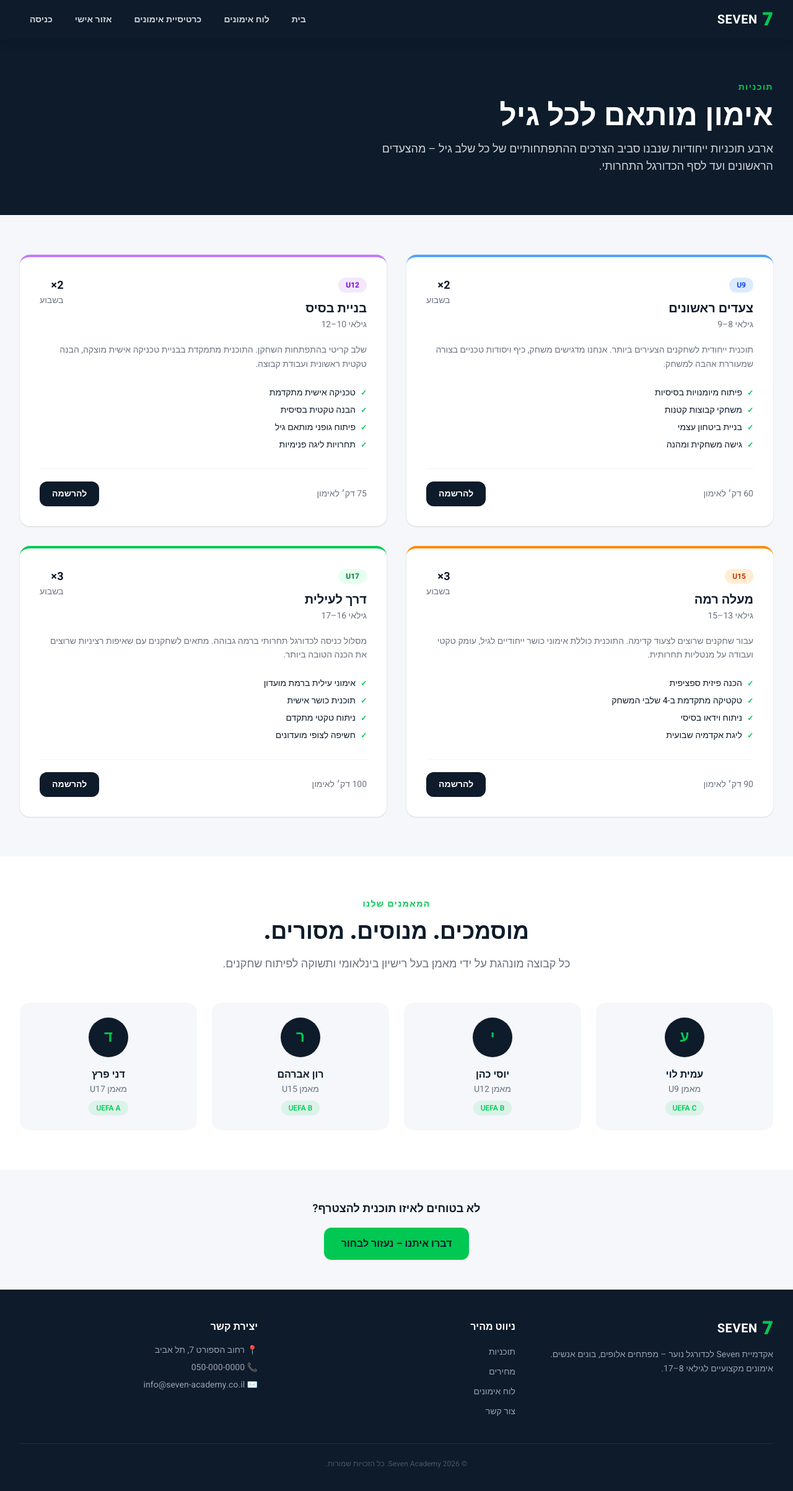
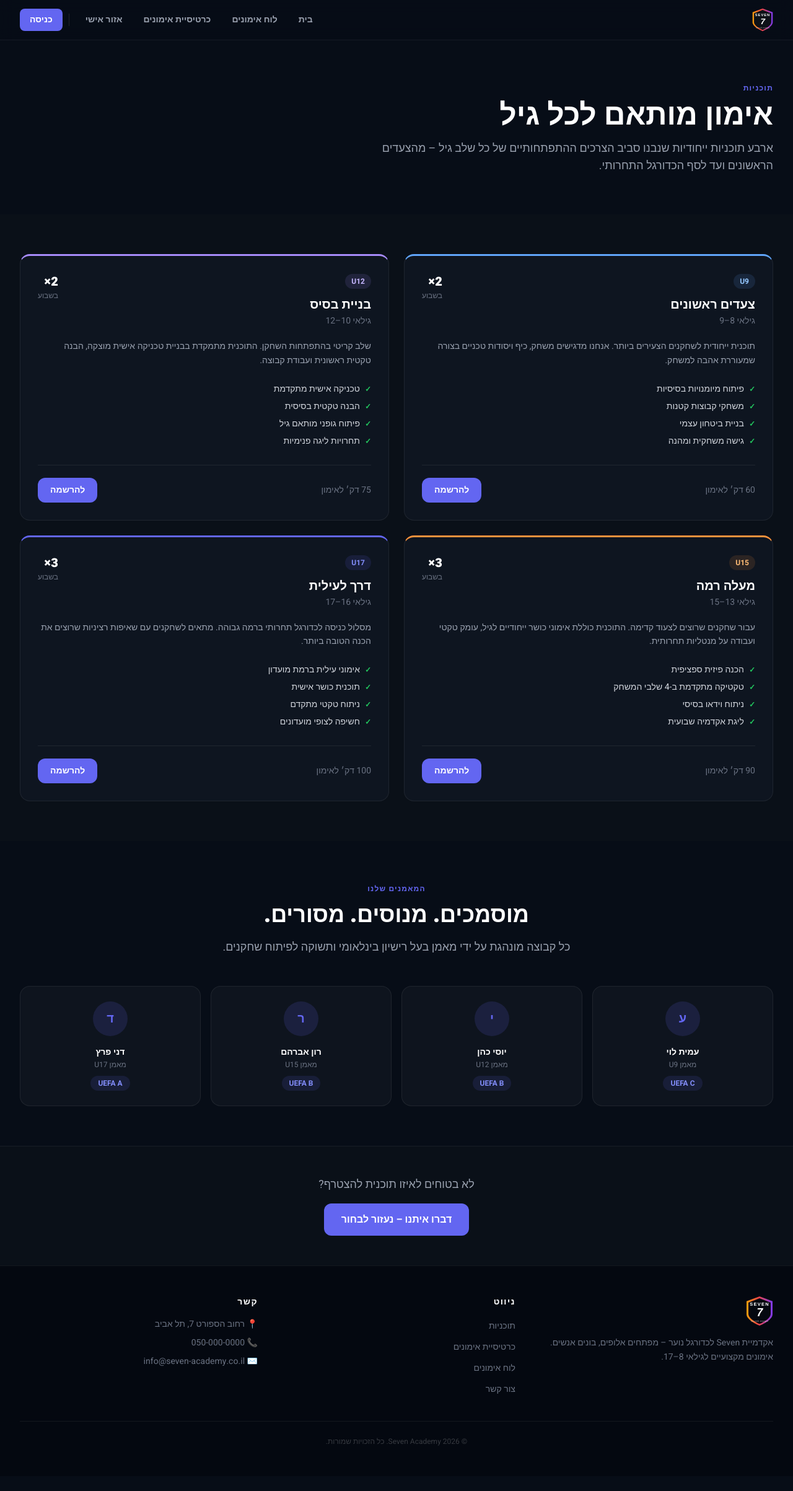
Before and after one commit to Eladiku/seven-website, a Next.js app: page /programs in a window 1280 px wide. Shown: the top 2406 px of the page at 62% size. After the commit the page ends 2382 px from the top, so only its background shows below. Built offline with nearby package versions, Linux system fonts and the light colour scheme.

Commit message:
Update design

```diff
--- a/src/app/globals.css
+++ b/src/app/globals.css
@@ -4,9 +4,12 @@
   --color-navy: #0d1b2a;
   --color-navy-800: #132236;
   --color-navy-700: #1a2e47;
-  --color-green: #00c853;
-  --color-green-600: #00a843;
-  --color-green-100: #e6fff0;
+  --color-green: #22c55e;
+  --color-green-600: #16a34a;
+  --color-green-100: #dcfce7;
+  --color-indigo: #6366f1;
+  --color-indigo-600: #4f46e5;
+  --color-indigo-700: #4338ca;
   --color-light: #f5f7fa;
   --color-muted: #6b7280;
   --color-gold: #c9a84c;
@@ -14,6 +17,7 @@
   --color-gold-dark: #a8883c;
   --color-pitch: #070d17;
   --color-pitch-800: #0a1018;
+  --color-pitch-700: #0e1520;
 
   --font-sans: var(--font-heebo);
 }
@@ -41,8 +45,8 @@
 }
 
 :root {
-  --background: #ffffff;
-  --foreground: #0d1b2a;
+  --background: #070d17;
+  --foreground: #f8fafc;
 }
 
 body {
--- a/src/components/layout/Footer.tsx
+++ b/src/components/layout/Footer.tsx
@@ -1,22 +1,40 @@
 import Link from "next/link";
 
 const footerLinks = [
-  { href: "/programs", label: "תוכניות" },
-  { href: "/pricing", label: "מחירים" },
+  { href: "/#programs", label: "תוכניות" },
+  { href: "/pricing", label: "כרטיסיית אימונים" },
   { href: "/schedule", label: "לוח אימונים" },
-  { href: "/contact", label: "צור קשר" },
+  { href: "/#contact", label: "צור קשר" },
 ];
 
 export default function Footer() {
   return (
-    <footer className="bg-navy text-gray-400">
+    <footer
+      className="text-gray-500"
+      style={{
+        background: "#040810",
+        borderTop: "1px solid rgba(255,255,255,0.06)",
+      }}
+    >
       <div className="max-w-7xl mx-auto px-4 sm:px-6 lg:px-8 py-12">
         <div className="grid grid-cols-1 md:grid-cols-3 gap-8">
           {/* Brand */}
           <div>
-            <div className="flex items-center gap-2 mb-4">
-              <span className="text-3xl font-black text-green leading-none">7</span>
-              <span className="text-white font-bold text-xl tracking-wide">SEVEN</span>
+            <div className="mb-4">
+              <svg width="44" height="49" viewBox="0 0 100 112" fill="none" xmlns="http://www.w3.org/2000/svg">
+                <defs>
+                  <linearGradient id="footerShieldGrad" x1="0%" y1="0%" x2="100%" y2="0%">
+                    <stop offset="0%" stopColor="#f59e0b" />
+                    <stop offset="45%" stopColor="#ef4444" />
+                    <stop offset="100%" stopColor="#7c3aed" />
+                  </linearGradient>
+                </defs>
+                <path d="M50,2 L98,20 L98,68 C98,91 50,110 50,110 C50,110 2,91 2,68 L2,20 Z" fill="url(#footerShieldGrad)" />
+                <path d="M50,9 L91,25 L91,67 C91,87 50,104 50,104 C50,104 9,87 9,67 L9,25 Z" fill="#040810" />
+                <text x="50" y="37" textAnchor="middle" fill="white" fontSize="17" fontWeight="900" fontFamily="Arial, sans-serif" letterSpacing="3">SEVEN</text>
+                <text x="51" y="76" textAnchor="middle" fill="white" fontSize="40" fontWeight="900" fontFamily="Arial, sans-serif" fontStyle="italic">7</text>
+                <text x="50" y="96" textAnchor="middle" fill="rgba(255,255,255,0.7)" fontSize="8.5" fontFamily="Arial, sans-serif" letterSpacing="0.5">אקדמיה לכדורגל</text>
+              </svg>
             </div>
             <p className="text-sm leading-relaxed">
               אקדמיית Seven לכדורגל נוער – מפתחים אלופים, בונים אנשים.
@@ -26,13 +44,13 @@ export default function Footer() {
 
           {/* Links */}
           <div>
-            <h3 className="text-white font-bold mb-4">ניווט מהיר</h3>
-            <ul className="space-y-2">
+            <h3 className="text-white font-semibold text-sm mb-4 uppercase tracking-widest">ניווט</h3>
+            <ul className="space-y-2.5">
               {footerLinks.map((link) => (
                 <li key={link.href}>
                   <Link
                     href={link.href}
-                    className="text-sm hover:text-green transition-colors"
+                    className="text-sm hover:text-white transition-colors"
                   >
                     {link.label}
                   </Link>
@@ -43,8 +61,8 @@ export default function Footer() {
 
           {/* Contact */}
           <div>
-            <h3 className="text-white font-bold mb-4">יצירת קשר</h3>
-            <ul className="space-y-2 text-sm">
+            <h3 className="text-white font-semibold text-sm mb-4 uppercase tracking-widest">קשר</h3>
+            <ul className="space-y-2.5 text-sm">
               <li>📍 רחוב הספורט 7, תל אביב</li>
               <li>📞 050-000-0000</li>
               <li>✉️ info@seven-academy.co.il</li>
@@ -52,7 +70,10 @@ export default function Footer() {
           </div>
         </div>
 
-        <div className="border-t border-navy-700 mt-10 pt-6 text-center text-xs text-gray-600">
+        <div
+          className="mt-10 pt-6 text-center text-xs"
+          style={{ borderTop: "1px solid rgba(255,255,255,0.06)", color: "rgba(255,255,255,0.2)" }}
+        >
           © {new Date().getFullYear()} Seven Academy. כל הזכויות שמורות.
         </div>
       </div>
--- a/src/components/layout/Navbar.tsx
+++ b/src/components/layout/Navbar.tsx
@@ -23,43 +23,61 @@ export default function Navbar() {
     : baseLinks;
 
   return (
-    <header className="bg-navy sticky top-0 z-50 shadow-lg">
+    <header
+      className="sticky top-0 z-50"
+      style={{
+        background: "rgba(7,13,23,0.92)",
+        backdropFilter: "blur(12px)",
+        borderBottom: "1px solid rgba(255,255,255,0.06)",
+      }}
+    >
       <nav className="max-w-7xl mx-auto px-4 sm:px-6 lg:px-8">
         <div className="flex items-center justify-between h-16">
           {/* Logo */}
-          <Link href="/" className="flex items-center gap-2 group">
-            <span className="text-3xl font-black text-green leading-none">7</span>
-            <span className="text-white font-bold text-xl tracking-wide">
-              SEVEN
-            </span>
+          <Link href="/" className="flex items-center gap-2.5 group">
+            <svg width="34" height="38" viewBox="0 0 100 112" fill="none" xmlns="http://www.w3.org/2000/svg">
+              <defs>
+                <linearGradient id="navShieldGrad" x1="0%" y1="0%" x2="100%" y2="0%">
+                  <stop offset="0%" stopColor="#f59e0b" />
+                  <stop offset="45%" stopColor="#ef4444" />
+                  <stop offset="100%" stopColor="#7c3aed" />
+                </linearGradient>
+              </defs>
+              <path d="M50,2 L98,20 L98,68 C98,91 50,110 50,110 C50,110 2,91 2,68 L2,20 Z" fill="url(#navShieldGrad)" />
+              <path d="M50,9 L91,25 L91,67 C91,87 50,104 50,104 C50,104 9,87 9,67 L9,25 Z" fill="#0d1117" />
+              <text x="50" y="37" textAnchor="middle" fill="white" fontSize="17" fontWeight="900" fontFamily="Arial, sans-serif" letterSpacing="3">SEVEN</text>
+              <text x="51" y="76" textAnchor="middle" fill="white" fontSize="40" fontWeight="900" fontFamily="Arial, sans-serif" fontStyle="italic">7</text>
+              <text x="50" y="96" textAnchor="middle" fill="rgba(255,255,255,0.7)" fontSize="8.5" fontFamily="Arial, sans-serif" letterSpacing="0.5">אקדמיה לכדורגל</text>
+            </svg>
           </Link>
 
           {/* Desktop links */}
-          <div className="hidden md:flex items-center gap-1">
+          <div className="hidden md:flex items-center gap-0.5">
             {navLinks.map((link) => (
               <Link
                 key={link.href}
                 href={link.href}
                 className={`px-4 py-2 rounded-lg text-sm font-semibold transition-colors ${
                   pathname === link.href
-                    ? "text-green bg-navy-700"
-                    : "text-gray-300 hover:text-white hover:bg-navy-700"
+                    ? "text-indigo bg-indigo/10"
+                    : "text-gray-400 hover:text-white hover:bg-white/5"
                 }`}
               >
                 {link.label}
               </Link>
             ))}
+            <div className="w-px h-5 bg-white/10 mx-2" />
             {isAuthenticated ? (
               <button
                 onClick={() => { logout(); router.push("/"); }}
-                className="px-4 py-2 rounded-lg text-sm font-semibold transition-colors text-gray-400 hover:text-white hover:bg-navy-700"
+                className="px-4 py-2 rounded-lg text-sm font-semibold transition-colors text-gray-500 hover:text-white hover:bg-white/5"
               >
                 יציאה
               </button>
             ) : (
               <Link
                 href="/login"
-                className="px-4 py-2 rounded-lg text-sm font-semibold transition-colors text-gray-300 hover:text-white hover:bg-navy-700"
+                className="px-4 py-2 rounded-lg text-sm font-semibold transition-all text-white bg-indigo hover:bg-indigo-600"
               >
                 כניסה
               </Link>
@@ -68,19 +86,19 @@ export default function Navbar() {
 
           {/* Mobile menu button */}
           <button
-            className="md:hidden text-white p-2"
+            className="md:hidden text-gray-400 hover:text-white p-2 transition-colors"
             onClick={() => setMobileOpen(!mobileOpen)}
             aria-label="תפריט"
           >
             <div className="space-y-1.5">
               <span
-                className={`block w-6 h-0.5 bg-white transition-transform ${mobileOpen ? "rotate-45 translate-y-2" : ""}`}
+                className={`block w-5 h-0.5 bg-current transition-transform ${mobileOpen ? "rotate-45 translate-y-2" : ""}`}
               />
               <span
-                className={`block w-6 h-0.5 bg-white transition-opacity ${mobileOpen ? "opacity-0" : ""}`}
+                className={`block w-5 h-0.5 bg-current transition-opacity ${mobileOpen ? "opacity-0" : ""}`}
               />
               <span
-                className={`block w-6 h-0.5 bg-white transition-transform ${mobileOpen ? "-rotate-45 -translate-y-2" : ""}`}
+                className={`block w-5 h-0.5 bg-current transition-transform ${mobileOpen ? "-rotate-45 -translate-y-2" : ""}`}
               />
             </div>
           </button>
@@ -88,26 +106,29 @@ export default function Navbar() {
 
         {/* Mobile menu */}
         {mobileOpen && (
-          <div className="md:hidden border-t border-navy-700 py-3 space-y-1">
+          <div
+            className="md:hidden py-3 space-y-1"
+            style={{ borderTop: "1px solid rgba(255,255,255,0.06)" }}
+          >
             {navLinks.map((link) => (
               <Link
                 key={link.href}
                 href={link.href}
                 onClick={() => setMobileOpen(false)}
-                className={`block px-4 py-2 rounded-lg text-sm font-semibold transition-colors ${
+                className={`block px-4 py-2.5 rounded-lg text-sm font-semibold transition-colors ${
                   pathname === link.href
-                    ? "text-green bg-navy-700"
-                    : "text-gray-300 hover:text-white hover:bg-navy-700"
+                    ? "text-indigo bg-indigo/10"
+                    : "text-gray-400 hover:text-white hover:bg-white/5"
                 }`}
               >
                 {link.label}
               </Link>
             ))}
-            <div className="pt-2 px-4 space-y-2">
+            <div className="pt-2 px-4">
               {isAuthenticated ? (
                 <button
                   onClick={() => { logout(); router.push("/"); setMobileOpen(false); }}
-                  className="block w-full text-center px-5 py-2.5 rounded-lg text-sm font-semibold text-gray-400 hover:text-white hover:bg-navy-700 transition-colors"
+                  className="block w-full text-center px-5 py-2.5 rounded-lg text-sm font-semibold text-gray-500 hover:text-white hover:bg-white/5 transition-colors"
                 >
                   יציאה
                 </button>
@@ -115,7 +136,7 @@ export default function Navbar() {
                 <Link
                   href="/login"
                   onClick={() => setMobileOpen(false)}
-                  className="block w-full text-center px-5 py-2.5 rounded-lg text-sm font-semibold text-gray-300 hover:text-white hover:bg-navy-700 transition-colors"
+                  className="block w-full text-center px-5 py-2.5 rounded-lg text-sm font-bold bg-indigo text-white hover:bg-indigo-600 transition-colors"
                 >
                   כניסה
                 </Link>
--- a/src/components/programs/ProgramCard.tsx
+++ b/src/components/programs/ProgramCard.tsx
@@ -5,43 +5,53 @@ interface ProgramCardProps {
   program: ProgramCardContent;
 }
 
-const ageColors: Record<string, string> = {
-  U9: "border-blue-400 bg-blue-50",
-  U12: "border-purple-400 bg-purple-50",
-  U15: "border-orange-400 bg-orange-50",
-  U17: "border-green bg-green-100",
+// Top accent color per age group
+const ageAccent: Record<string, string> = {
+  U9: "#60a5fa",   // blue-400
+  U12: "#a78bfa",  // violet-400
+  U15: "#fb923c",  // orange-400
+  U17: "#6366f1",  // indigo
 };
 
-const ageBadgeColors: Record<string, string> = {
-  U9: "bg-blue-100 text-blue-700",
-  U12: "bg-purple-100 text-purple-700",
-  U15: "bg-orange-100 text-orange-700",
-  U17: "bg-green-100 text-green-700",
+const ageBadgeStyle: Record<string, { background: string; color: string }> = {
+  U9:  { background: "rgba(96,165,250,0.12)",  color: "#93c5fd" },
+  U12: { background: "rgba(167,139,250,0.12)", color: "#c4b5fd" },
+  U15: { background: "rgba(251,146,60,0.12)",  color: "#fdba74" },
+  U17: { background: "rgba(99,102,241,0.12)",  color: "#818cf8" },
 };
 
 export default function ProgramCard({ program }: ProgramCardProps) {
+  const accent = ageAccent[program.ageGroup] ?? "#6366f1";
+  const badge = ageBadgeStyle[program.ageGroup] ?? { background: "rgba(255,255,255,0.08)", color: "#9ca3af" };
+
   return (
     <div
-      className={`bg-white rounded-2xl border-t-4 shadow-sm hover:shadow-lg transition-all overflow-hidden ${ageColors[program.ageGroup] ?? "border-gray-300 bg-white"}`}
+      className="rounded-2xl overflow-hidden transition-all hover:translate-y-[-2px]"
+      style={{
+        background: "#0e1520",
+        border: "1px solid rgba(255,255,255,0.07)",
+        borderTop: `3px solid ${accent}`,
+      }}
     >
-      <div className="p-8">
+      <div className="p-7">
         <div className="flex items-start justify-between mb-5">
           <div>
             <span
-              className={`inline-block text-xs font-bold px-3 py-1 rounded-full mb-3 ${ageBadgeColors[program.ageGroup] ?? "bg-gray-100 text-gray-600"}`}
+              className="inline-block text-xs font-bold px-2.5 py-1 rounded-full mb-3"
+              style={badge}
             >
               {program.ageGroup}
             </span>
-            <h3 className="text-xl font-black text-navy">{program.title}</h3>
-            <p className="text-sm text-muted mt-0.5">{program.ageRange}</p>
+            <h3 className="text-xl font-black text-white">{program.title}</h3>
+            <p className="text-sm text-gray-500 mt-0.5">{program.ageRange}</p>
           </div>
-          <div className="text-right text-sm text-muted">
-            <div className="font-bold text-navy text-lg">{program.sessionsPerWeek}×</div>
-            <div>בשבוע</div>
+          <div className="text-right text-sm text-gray-500">
+            <div className="font-black text-white text-xl">{program.sessionsPerWeek}×</div>
+            <div className="text-xs">בשבוע</div>
           </div>
         </div>
 
-        <p className="text-muted text-sm leading-relaxed mb-6">
+        <p className="text-gray-400 text-sm leading-relaxed mb-6">
           {program.description}
         </p>
 
@@ -49,18 +59,22 @@ export default function ProgramCard({ program }: ProgramCardProps) {
           {program.highlights.map((h) => (
             <li key={h} className="flex items-center gap-2 text-sm">
               <span className="text-green font-bold text-xs">✓</span>
-              <span className="text-navy">{h}</span>
+              <span className="text-gray-300">{h}</span>
             </li>
           ))}
         </ul>
 
-        <div className="flex items-center justify-between pt-5 border-t border-gray-100">
-          <span className="text-sm text-muted">
+        <div
+          className="flex items-center justify-between pt-5"
+          style={{ borderTop: "1px solid rgba(255,255,255,0.07)" }}
+        >
+          <span className="text-sm text-gray-500">
             {program.sessionDuration} לאימון
           </span>
           <Link
             href="/#contact"
-            className="px-5 py-2.5 bg-navy text-white text-sm font-bold rounded-xl hover:bg-green hover:text-navy transition-colors"
+            className="px-5 py-2.5 text-white text-sm font-bold rounded-xl transition-all hover:opacity-80"
+            style={{ background: "#6366f1" }}
           >
             {program.ctaText}
           </Link>
--- a/src/components/programs/ProgramsShell.tsx
+++ b/src/components/programs/ProgramsShell.tsx
@@ -12,24 +12,24 @@ export default function ProgramsShell() {
   return (
     <>
       {/* Page header */}
-      <div className="bg-navy py-16">
+      <div className="py-16" style={{ background: "#070d17" }}>
         <div className="max-w-7xl mx-auto px-4 sm:px-6 lg:px-8">
-          <span className="inline-block text-sm font-semibold tracking-widest text-green uppercase mb-3">
+          <span className="inline-block text-xs font-bold tracking-widest text-indigo uppercase mb-3">
             {hero.eyebrow}
           </span>
           <h1 className="text-4xl md:text-5xl font-black text-white mb-4">
             {hero.title}
           </h1>
-          <p className="text-gray-300 text-lg max-w-2xl">
+          <p className="text-gray-400 text-lg max-w-2xl">
             {hero.subtitle}
           </p>
         </div>
       </div>
 
       {/* Programs grid */}
-      <section className="py-16 bg-light">
+      <section className="py-16" style={{ background: "#0a1018" }}>
         <div className="max-w-7xl mx-auto px-4 sm:px-6 lg:px-8">
-          <div className="grid grid-cols-1 md:grid-cols-2 gap-8">
+          <div className="grid grid-cols-1 md:grid-cols-2 gap-6">
             {cards.map((card) => (
               <ProgramCard key={card.id} program={card} />
             ))}
@@ -38,7 +38,7 @@ export default function ProgramsShell() {
       </section>
 
       {/* Coach strip */}
-      <section className="py-16 bg-white">
+      <section className="py-16" style={{ background: "#070d17" }}>
         <div className="max-w-7xl mx-auto px-4 sm:px-6 lg:px-8">
           <SectionHeading
             eyebrow="המאמנים שלנו"
@@ -47,7 +47,7 @@ export default function ProgramsShell() {
             centered
           />
 
-          <div className="grid grid-cols-1 sm:grid-cols-2 lg:grid-cols-4 gap-6">
+          <div className="grid grid-cols-1 sm:grid-cols-2 lg:grid-cols-4 gap-4">
             {[
               { name: "עמית לוי", role: "מאמן U9", license: "UEFA C" },
               { name: "יוסי כהן", role: "מאמן U12", license: "UEFA B" },
@@ -56,16 +56,26 @@ export default function ProgramsShell() {
             ].map((coach) => (
               <div
                 key={coach.name}
-                className="bg-light rounded-2xl p-6 text-center hover:shadow-md transition-shadow"
+                className="rounded-2xl p-6 text-center transition-all"
+                style={{
+                  background: "rgba(255,255,255,0.03)",
+                  border: "1px solid rgba(255,255,255,0.07)",
+                }}
               >
-                <div className="w-16 h-16 bg-navy rounded-full mx-auto mb-4 flex items-center justify-center">
-                  <span className="text-green text-2xl font-black">
+                <div
+                  className="w-14 h-14 rounded-full mx-auto mb-4 flex items-center justify-center"
+                  style={{ background: "rgba(99,102,241,0.15)" }}
+                >
+                  <span className="text-indigo text-xl font-black">
                     {coach.name[0]}
                   </span>
                 </div>
-                <h3 className="font-bold text-navy">{coach.name}</h3>
-                <p className="text-muted text-sm mt-0.5">{coach.role}</p>
-                <span className="inline-block mt-2 text-xs bg-green/10 text-green font-semibold px-3 py-1 rounded-full">
+                <h3 className="font-bold text-white text-sm">{coach.name}</h3>
+                <p className="text-gray-500 text-xs mt-0.5">{coach.role}</p>
+                <span
+                  className="inline-block mt-2.5 text-xs font-bold px-3 py-1 rounded-full"
+                  style={{ background: "rgba(99,102,241,0.12)", color: "#818cf8" }}
+                >
                   {coach.license}
                 </span>
               </div>
@@ -75,14 +85,18 @@ export default function ProgramsShell() {
       </section>
 
       {/* CTA */}
-      <section className="py-12 bg-light border-t border-gray-100">
+      <section
+        className="py-12"
+        style={{ background: "#0a1018", borderTop: "1px solid rgba(255,255,255,0.06)" }}
+      >
         <div className="max-w-3xl mx-auto px-4 text-center">
-          <p className="text-navy font-semibold text-lg mb-4">
+          <p className="text-gray-400 text-lg mb-4">
             לא בטוחים לאיזו תוכנית להצטרף?
           </p>
           <Link
             href="/#contact"
-            className="inline-flex items-center px-7 py-3.5 bg-green text-navy font-bold rounded-xl hover:bg-green-600 transition-colors"
+            className="inline-flex items-center px-7 py-3.5 text-white font-bold rounded-xl transition-all hover:opacity-80"
+            style={{ background: "#6366f1" }}
           >
             דברו איתנו – נעזור לבחור
           </Link>
--- a/src/components/ui/SectionHeading.tsx
+++ b/src/components/ui/SectionHeading.tsx
@@ -3,7 +3,7 @@ interface SectionHeadingProps {
   title: string;
   subtitle?: string;
   centered?: boolean;
-  light?: boolean;
+  light?: boolean; // kept for API compatibility
 }
 
 export default function SectionHeading({
@@ -11,28 +11,19 @@ export default function SectionHeading({
   title,
   subtitle,
   centered = false,
-  light = false,
 }: SectionHeadingProps) {
   return (
     <div className={`mb-12 ${centered ? "text-center" : ""}`}>
       {eyebrow && (
-        <span className="inline-block text-sm font-semibold tracking-widest text-green uppercase mb-3">
+        <span className="inline-block text-xs font-bold tracking-widest text-indigo uppercase mb-3">
           {eyebrow}
         </span>
       )}
-      <h2
-        className={`text-3xl md:text-4xl font-black leading-tight ${
-          light ? "text-white" : "text-navy"
-        }`}
-      >
+      <h2 className="text-3xl md:text-4xl font-black leading-tight text-white">
         {title}
       </h2>
       {subtitle && (
-        <p
-          className={`mt-4 text-lg max-w-2xl ${centered ? "mx-auto" : ""} ${
-            light ? "text-gray-300" : "text-muted"
-          }`}
-        >
+        <p className={`mt-4 text-lg max-w-2xl text-gray-400 ${centered ? "mx-auto" : ""}`}>
           {subtitle}
         </p>
       )}
```
Also changed, not shown: src/app/page.tsx (+32 -24 lines), src/components/home/AboutSection.tsx (+27 -14 lines), src/components/home/Hero.tsx (+50 -30 lines), src/components/home/ValuesSection.tsx (+10 -6 lines), src/components/pricing/PricingCard.tsx (+29 -24 lines).
